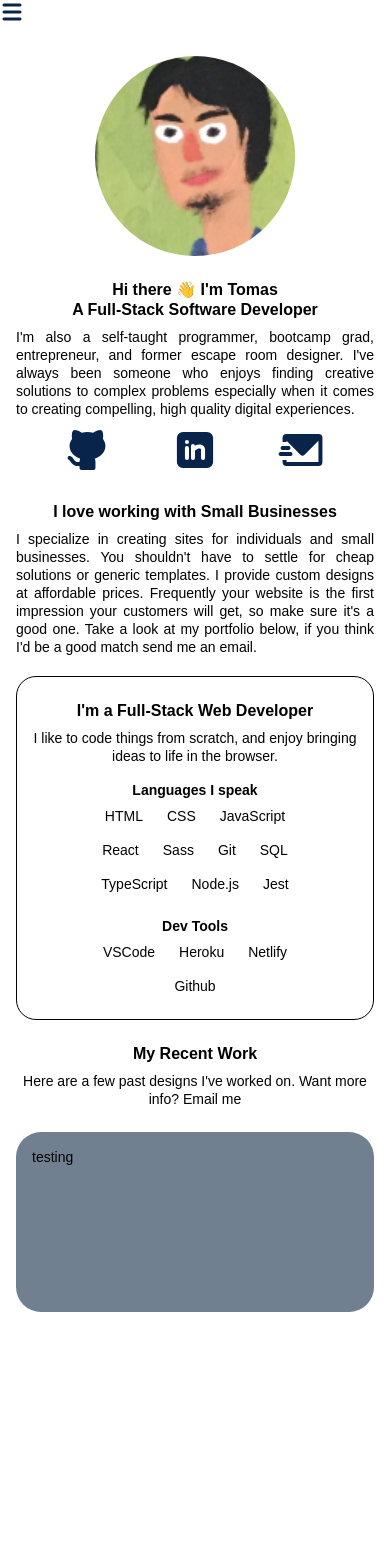
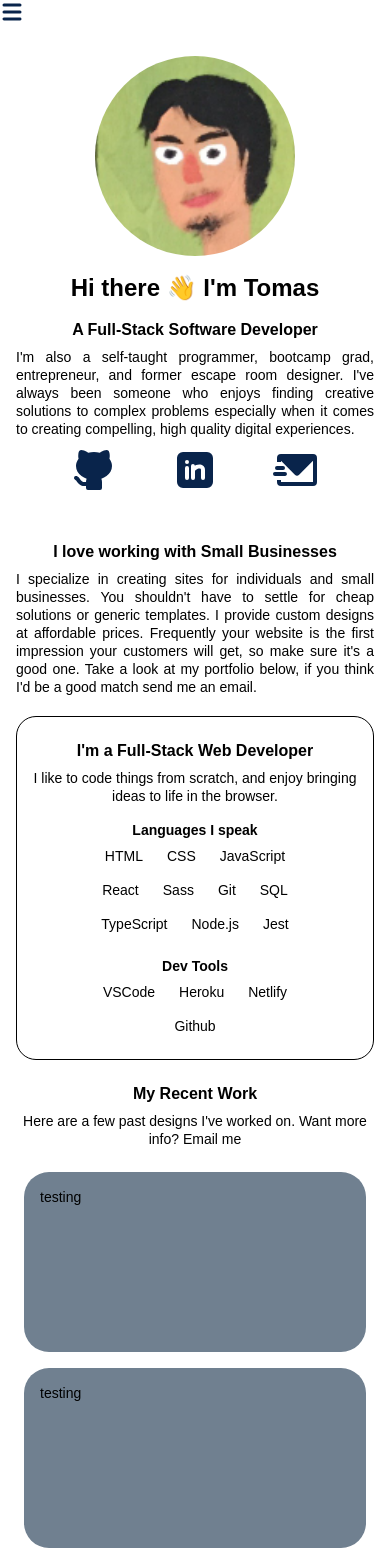
Before and after one commit to tomas-tank3ngine/portfolio-site, a React (Create React App) app: page / in a window 390 px wide. Shown: the top 1568 px of the page. Before the commit the page ends 1336 px from the top, so only its background shows below. Built offline with nearby package versions, Linux system fonts and the light colour scheme; a web font is replaced by a local one.

Commit message:
add tablet styles and portfolio item json template

```diff
--- a/src/assets/pages/Homepage/Homepage.js
+++ b/src/assets/pages/Homepage/Homepage.js
@@ -21,8 +21,8 @@ export default function Homepage() {
 
         <div className="about-container">
             <h2 className="about-container__header">
-            <span className="about-container__header--line">Hi there 👋 I'm Tomas </span>
-            <span className="about-container__header--line">
+            <span className="about-container__header--line line-1">Hi there 👋 I'm Tomas </span>
+            <span className="about-container__header--line line-2">
                 A Full-Stack Software Developer
             </span>
             </h2>
@@ -97,6 +97,10 @@ export default function Homepage() {
           <li onClick ="" className="item">
             <h3 className="item__header">testing</h3>
           </li>
+          <li onClick ="" className="item">
+            <h3 className="item__header">testing</h3>
+          </li>
+
 
         </ul>
       </section>
--- a/src/assets/pages/Homepage/Homepage.scss
+++ b/src/assets/pages/Homepage/Homepage.scss
@@ -4,18 +4,23 @@
 
 .main{
     @extend .format-padding;
+    display: flex;
+    flex-direction: column;
 
     .about{
         display: flex;
         flex-direction: column;
+        justify-content: center;
         align-items: center;
         margin: 20px 0;
-        gap: 16px;
+
+        height: max-content;
 
         @include tablet{
             flex-direction: row;
             min-height: 250px;
-            justify-content: center;
+            gap: 5%;
+            // justify-content: space-around;
         }
         &__headshot{
             display: flex;
@@ -25,6 +30,7 @@
             border-radius: 50%;
             object-fit: cover;
             margin: 8px 0;
+            object-position: 50% 25%;
 
             @include tablet{
                 // width: 400px;
@@ -33,7 +39,10 @@
                 border-radius: 20px;
                 background-color: #B7CA78;
                 object-fit: cover;
-                flex-grow: 1;
+                object-position: 50% 50%;
+                width: 50%;
+                max-width: 300px;
+                // flex-grow: 1;
             }
         }
 
@@ -42,39 +51,57 @@
             justify-content: center;
             flex-direction: column;
             height: 100%;
-            gap: 8px;
+
 
             @include tablet{
+                width: 75%;
+                max-width: 350px;
+                gap: 16px;
+            }
 
+            @include desktop{
+                gap: 20px;
             }
 
             &__header{
                 display: flex;
                 flex-direction: column;
-                @extend .section-header;
+                @extend .page-header;
                 text-align: center;
                 // margin: 8px;
 
                 &--line{
+                    margin: 8px 0;
+                    &.line-1{
 
+                    }
+                    &.line-2{
+                        @extend .section-header;
+                    }
                 }
             }
             &__bio{
                 @extend .body-copy;
                 text-align: justify;
+                margin-bottom: 8px;
                 @include tablet{
 
                 }
             }
             &__socials{
                 display: flex;
-                justify-content: center;
+                justify-content: space-evenly;
                 width: 100%;
+                flex-grow: 2;
                 .social{
                     height: 100%;
-                    width: 30%;
+                    // width: 30%;
                     &__image{
                         height: 48px;
+
+                        @include tablet{
+                            height: 75px;
+                        }
                     }
                 }
             }
@@ -88,7 +115,8 @@
         margin: 20px 0;
 
         @include tablet{
-            width: 50%;
+            // width: 50%;
+            // padding: 0 11vw;
         }
         &__header{
             display: flex;
@@ -105,13 +133,20 @@
 
     .card{
         display: flex;
-        flex-direction: column;
+        flex-direction: row;
         border: 1px black solid;
         border-radius: 20px;
         padding: 16px;
+        flex-wrap: wrap;
+        @include tablet{
+            max-width: 460px;
+            align-self: center;
+            margin: 20px 0;
+        }
         &__header{
             display: flex;
             flex-direction: column;
+            width: 100%;
             @extend .section-header;
             text-align: center;
             margin: 8px 0;
@@ -119,6 +154,7 @@
         &__description{
             @extend .body-copy;
             text-align: center;
+            width: 100%;
         }
 
         .card-info{
@@ -127,6 +163,10 @@
             align-items: center;
             width: 100%;
             margin-top: 16px;
+            @include tablet{
+                width: 50%;
+            }
+
             &__header{
                 @extend .subheader;
             }
@@ -158,16 +198,24 @@
         }
         &__list{
             display: flex;
-            flex-direction: column;
             width: 100%;
             margin: 16px 0;
+            flex-wrap: wrap;
+            @include tablet{
+                flex-direction: row;
+                // padding: 8px;
+                justify-content: center;
+            }
             .item{
                 width: 100%;
                 background-color: slategray;
                 height: 180px;
                 border-radius: 25px;
                 padding: 16px;
-                margin: 8px 0;
+                margin: 8px 8px;
+                @include tablet{
+                    width: 45%;
+                }
                 &__header{
                     width: 100%;
                 }
--- a/src/assets/styles/partials/_global.scss
+++ b/src/assets/styles/partials/_global.scss
@@ -173,7 +173,7 @@ body {
   }
 
   @include desktop {
-    padding: 0 20vw;
+    padding: 0 26vw;
   }
 }
 
```
Also changed, not shown: src/assets/utils/portfolio-items-utils.js (added, +14 -0 lines).
